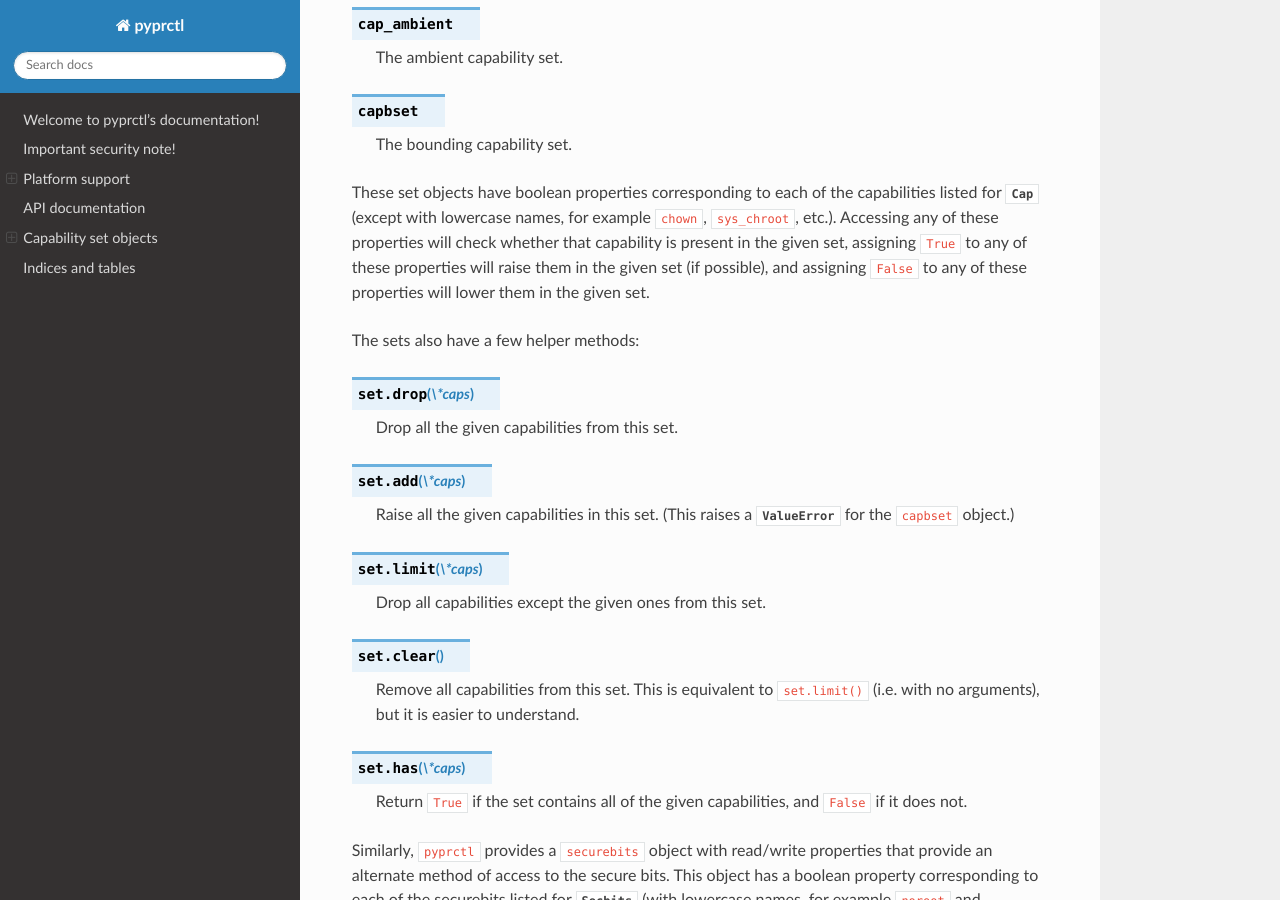
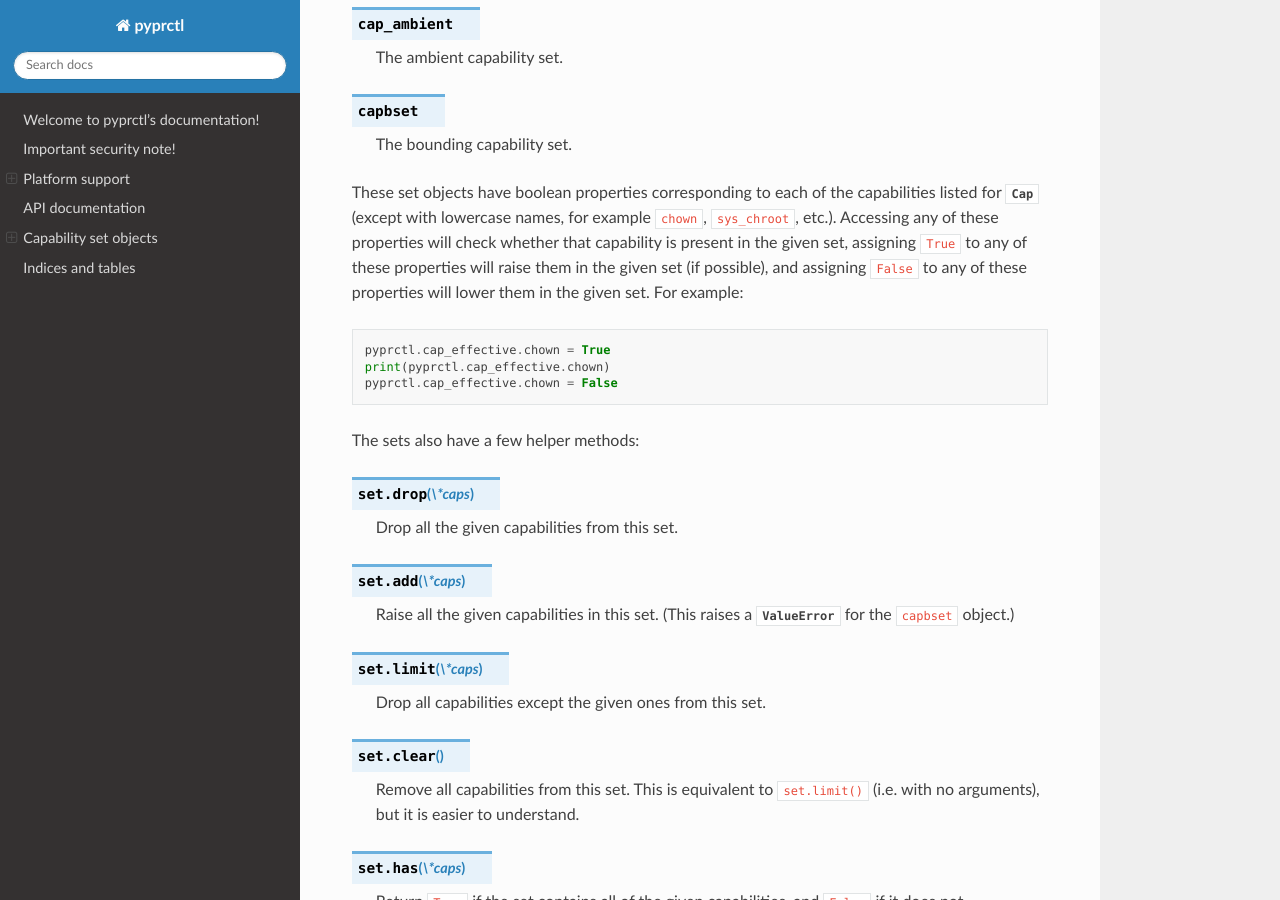
Before and after one commit to cptpcrd/pyprctl, a Sphinx documentation site: the page built from docs/index.rst, in a window 1280 px wide and 900 px high, scrolled down 2125 px. Built offline with Sphinx 7.4.7 and the Read the Docs theme 2.0.0, drawn with Linux system fonts in a browser that asks for light colours.

Commit message:
docs: Add usage example for capability set objects

```diff
--- a/docs/index.rst
+++ b/docs/index.rst
@@ -81,7 +81,11 @@ In addition to :py:class:`CapState` and the ambient/bounding set manipulation fu
 
    The bounding capability set.
 
-These set objects have boolean properties corresponding to each of the capabilities listed for :py:class:`Cap` (except with lowercase names, for example ``chown``, ``sys_chroot``, etc.). Accessing any of these properties will check whether that capability is present in the given set, assigning ``True`` to any of these properties will raise them in the given set (if possible), and assigning ``False`` to any of these properties will lower them in the given set.
+These set objects have boolean properties corresponding to each of the capabilities listed for :py:class:`Cap` (except with lowercase names, for example ``chown``, ``sys_chroot``, etc.). Accessing any of these properties will check whether that capability is present in the given set, assigning ``True`` to any of these properties will raise them in the given set (if possible), and assigning ``False`` to any of these properties will lower them in the given set. For example::
+
+    pyprctl.cap_effective.chown = True
+    print(pyprctl.cap_effective.chown)
+    pyprctl.cap_effective.chown = False
 
 The sets also have a few helper methods:
 
```
